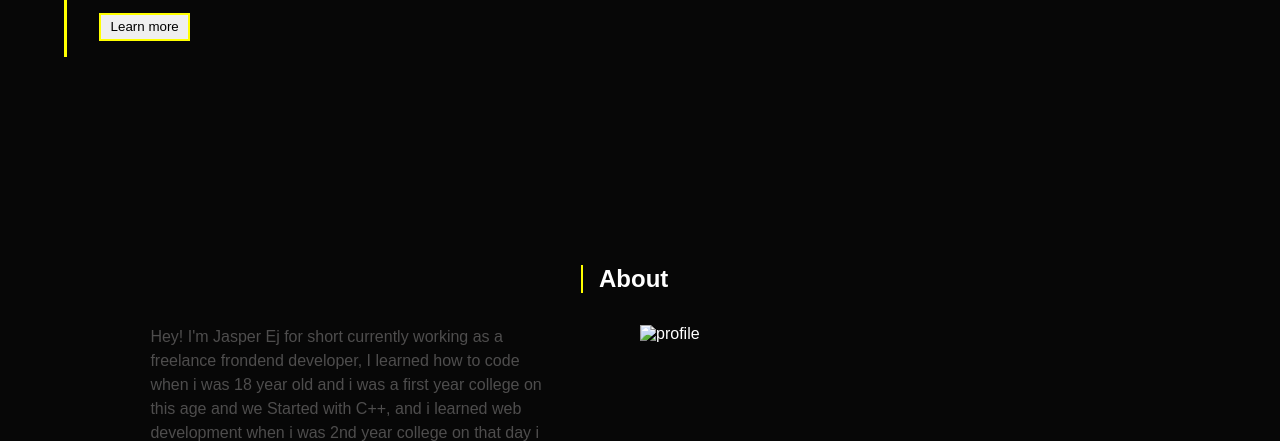
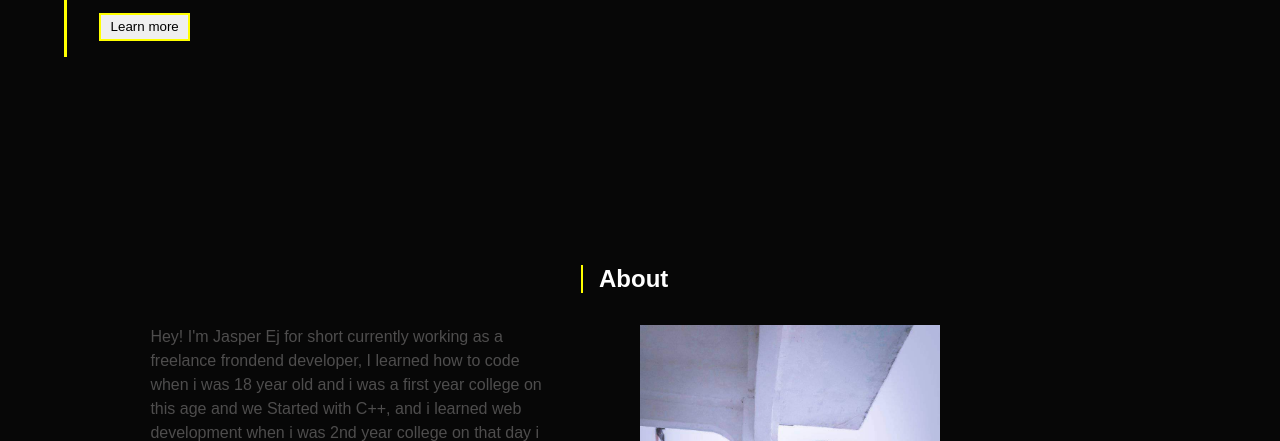
Before and after one commit to jasperayawan/activityFive, a plain HTML site: page index.html in a window 1280 px wide. Shown: the part 359-800 px from the top of the page. Drawn offline with Linux system fonts and the light colour scheme.

Commit message:
update image

```diff
--- a/index.html
+++ b/index.html
@@ -50,7 +50,7 @@
 
                     </div>
                     <div class="right-content">
-                        <img src="C:\Users\Admin\Pictures\progile.jpg" alt="profile"/>
+                        <img src="assets/jasper.jpg" alt="profile"/>
                     </div>
                 </div>
             </div>
```
Also changed, not shown: assets/jasper.jpg (added).
